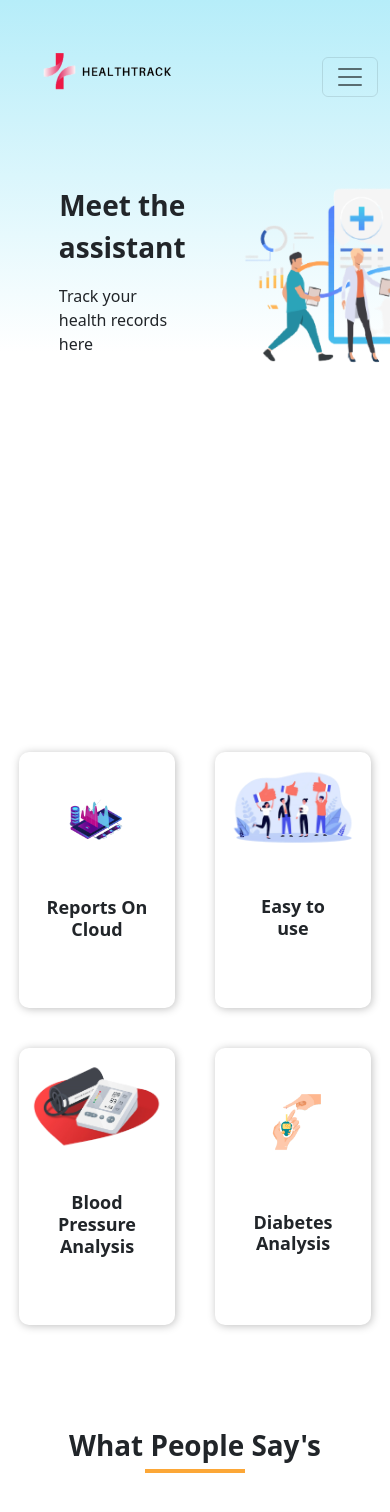
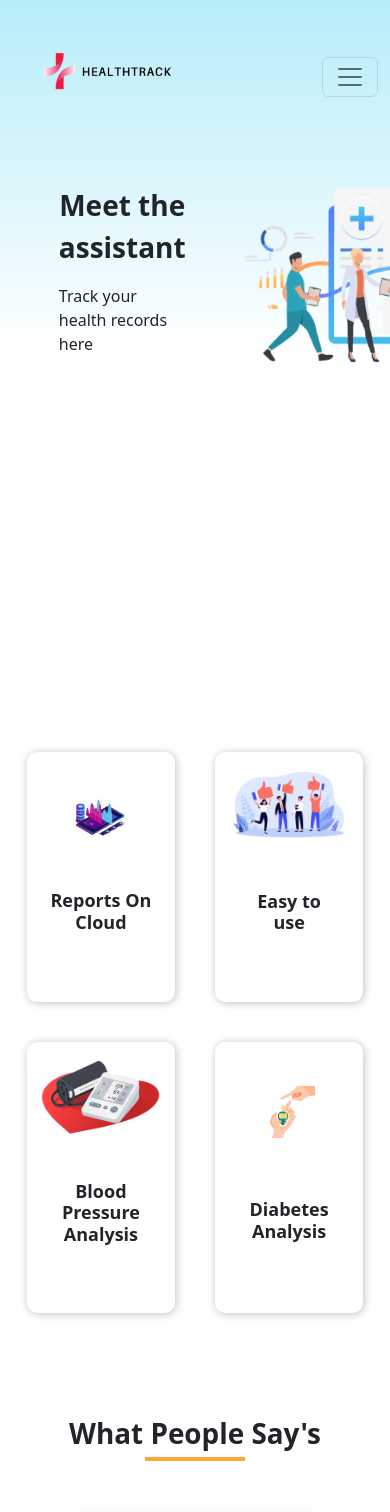
Before and after one commit to achintyamishra01/sehat, a React (Create React App) app: page / in a window 390 px wide. Shown: the top 1512 px of the page. Built offline with nearby package versions, Linux system fonts and the light colour scheme.

Commit message:
Added Responsiveness

```diff
--- a/src/App.css
+++ b/src/App.css
@@ -80,7 +80,7 @@
 }
 @media (max-width: 998px) {
   .contact-card {
-    flex-basis: 40%;
+    flex-basis: 38%;
     /* display: block; */
   }
 }
```
